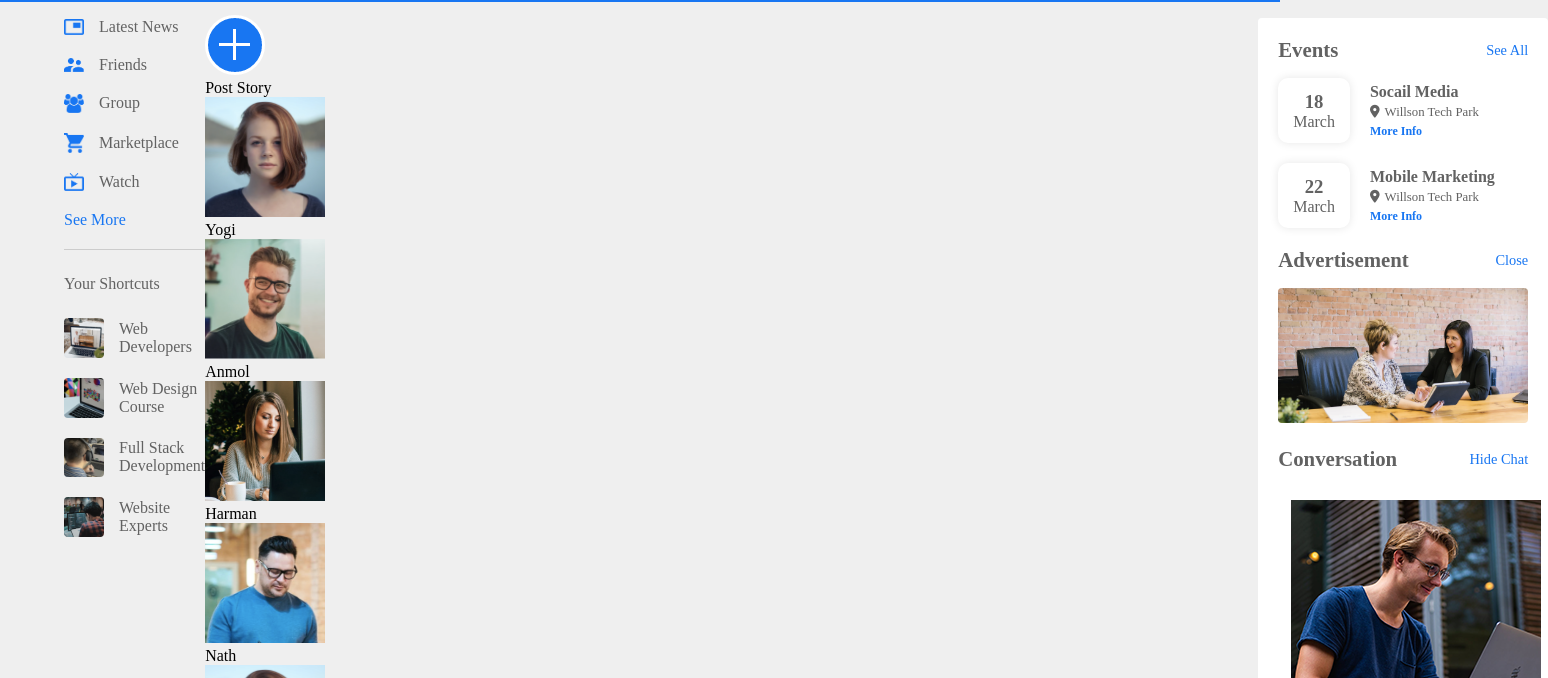
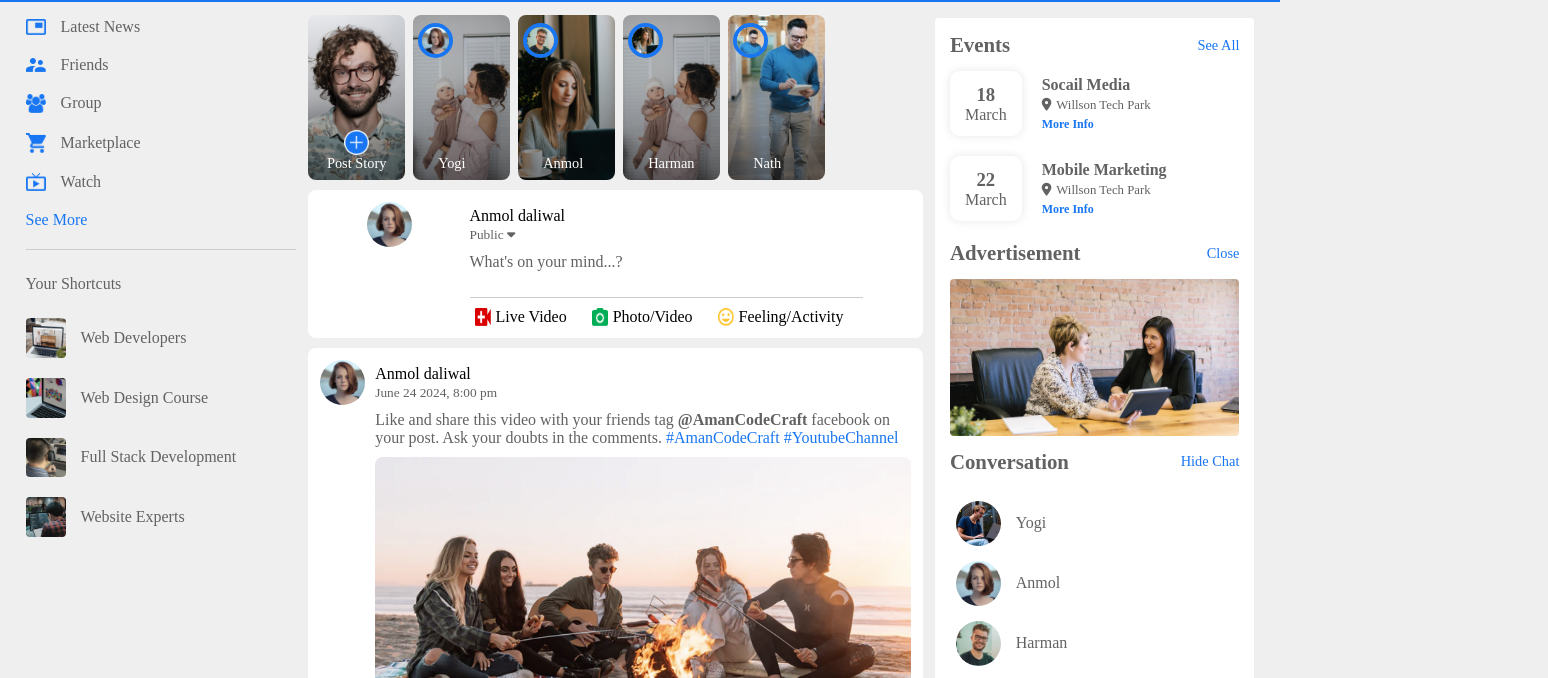
Before and after one commit to AmanCodeCraft/facebook-clone, a plain HTML site: page index.html in a window 1280 px wide. Shown: the part 52-730 px from the top of the page, 1548 px wide, since content can reach past the window. Drawn offline with Linux system fonts and the light colour scheme.

Commit message:
Update style.css

```diff
--- a/style.css
+++ b/style.css
@@ -89,16 +89,14 @@ nav{
     right: 0;
 }
 
-/* hero section */
-
 .container{
     display: flex;
     justify-content: space-between;
-    padding: 13px 5%;
+    padding: 13px 2%;
 }
 
 .left-container{
-    flex-basis: 23%;
+    flex-basis: 22%;
     position: sticky;
     top: 70px;
     align-self: flex-start;
@@ -107,9 +105,9 @@ nav{
 .right-container{
     background-color: #fff;
     color: #626262;
-    padding: 20px;
+    padding: 15px;
     border-radius: 4px;
-    flex-basis: 28%;
+    flex-basis: 26%;
     position: sticky;
     top: 70px;
     align-self: flex-start;
@@ -129,7 +127,7 @@ nav{
     color: #626262;
 }
 
-.imp-links{
+.imp-links,.Online-users{
     display: flex;
     flex-direction: column;
 }
@@ -160,7 +158,7 @@ nav{
     display: flex;
     align-items: center;
     justify-content: space-between;
-    margin-bottom: 16px;
+    margin-bottom: 14px;
 }
 
 .right-container>.title>h4{
@@ -218,7 +216,197 @@ nav{
 
 .adds{
     width: 100%;
-    margin-bottom: 20px;
+    margin-bottom: 10px;
     border-radius: 4px;
+}
 
+.Online-users>a>img{
+    width: 45px;
+    border-radius: 50%;
+    margin-right: 15px;
 }
+
+.Online-users>a{
+    font-size: 1rem;
+    font-weight: 500;
+    text-decoration: none;
+    display: flex;
+    align-items: center;
+    margin-bottom: 15px;
+    color: #626262;
+}
+
+/* main section or center area*/
+
+.story-gallary{
+    width:100%;
+    display: flex;
+    align-items: center;
+    gap: 8px;
+}
+
+.story{
+    height: 165px;
+    width: 97px;
+    border-radius: 8px;
+    color: white;
+    padding: 8px 5px;
+    display: flex;
+    flex-direction: column;
+    justify-content:flex-end;
+    align-items: center;
+    background-image:linear-gradient(transparent,rgba(0,0,0,0.5)), url(./images/status-1.png);
+    background-size: cover;
+    background-position: center;
+}
+
+.story>img{
+    width: 25px;
+}
+
+.story>p{
+    font-size: .9rem;
+}
+
+.str-up{
+    justify-content: space-between;
+    align-items: flex-start;
+}
+
+.str-up>p{
+    padding: 0 20px;
+}
+
+.str-up>img{
+    width: 35px;
+    border-radius: 50%;
+    border: 4px solid #1876f2;
+    flex-direction: row;
+}
+
+.story1{
+    background-image:linear-gradient(transparent,rgba(0,0,0,0.5)), url(./images/status-1.png);
+}
+
+.story2{
+    background-image:linear-gradient(transparent,rgba(0,0,0,0.5)), url(./images/status-2.png);
+}
+
+.story3{
+    background-image:linear-gradient(transparent,rgba(0,0,0,0.5)), url(./images/status-4.png);
+}
+
+.story4{
+    background-image:linear-gradient(transparent,rgba(0,0,0,0.5)), url(./images/status-2.png);
+}
+
+.story5{
+    background-image:linear-gradient(transparent,rgba(0,0,0,0.5)), url(./images/status-5.png);
+}
+
+/* post section in center */
+.main-content{
+    width: 50%;
+}
+.main-content>.post-section{
+    width: 100%;
+    background-color:#fff;
+    border-radius: 8px;
+    margin: 10px 0px;
+    padding: 12px;
+    font-size: 1rem;
+}
+
+.post-section>.profile-sec>img{
+    width: 45px;
+    border-radius: 50%;
+    margin-right: 10px;
+}
+
+.post-section{
+    display: flex;
+    justify-content: space-evenly;
+}
+
+.pic{
+   width:16px;
+   margin: 0px 5px;
+}
+
+.opt-list{
+    display: flex;
+    cursor: pointer;
+}
+
+.opt-list>a{
+    display: flex;
+    text-decoration: none;
+    color: black;
+    margin-right: 20px;
+    font-size: 1rem;
+}
+
+small,.content>p{
+    color: #626262;
+}
+
+.content{
+    display: flex;
+    flex-direction: column;
+    gap: 10px;
+}
+
+.name>p{
+    margin-top: 5px;
+    font-weight: 500;
+}
+
+.write-area{
+    outline: none;
+    border: none;
+    border-bottom: 1px solid #ccc;
+    width: 100%;
+    padding: 0 4px;
+}
+
+.bold{
+    font-weight: 700;
+}
+
+.part-2>.content>p>a{
+    text-decoration: none;
+    color: #1876f2;
+}
+
+.post-img{
+    width: 100%;
+    border-radius: 8px;
+}
+
+.part2-pics>a>img{
+   width: 15px;
+   height: 15px;
+}
+
+.btn{
+    background: transparent;
+    border: 2px solid #626262;
+    color: #626262;
+    padding: 5px 15px;
+    border-radius: 5px;
+    font-size: 1rem;
+    cursor: pointer;
+}
+
+.btn-center{
+    width: 100%;
+    display: flex;
+    align-items: center;
+    justify-content: center;
+}
+
+footer>p{
+    text-align: center;
+    padding: 10px;
+    color: #626262;
+}
```
